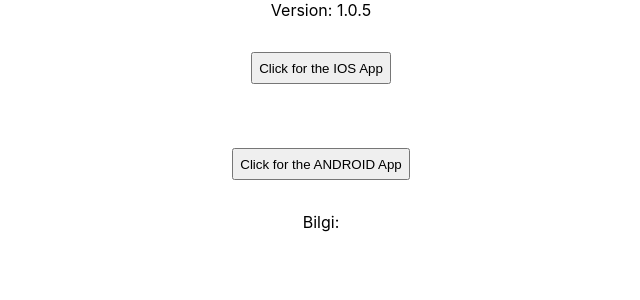
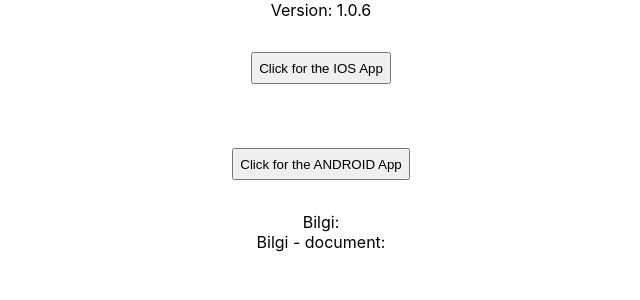
Before and after one commit to burak-selvi/mobile-app-test, a React (Create React App) app: page / in a window 1280 px wide. Shown: the top 300 px of the page, without its empty margins (319-959 px from the left). Built offline with nearby package versions, Linux system fonts and the light colour scheme.

Commit message:
Update 1.0.6

```diff
--- a/src/App.js
+++ b/src/App.js
@@ -31,10 +31,11 @@
 
   return (
     <div className="container">
-      <div>Version: 1.0.5</div>
+      <div>Version: 1.0.6</div>
       <button onClick={onClickIosApp}>Click for the IOS App</button>
       <button onClick={onClickAndroidApp}>Click for the ANDROID App</button>
       <div>Bilgi: {text}</div>
+      <div>Bilgi - document: {document.hidden}</div>
       {/* <iframe title="app" src={iframeSrc} id="l" width="1" height="1" style={{visibility: 'hidden'}}></iframe> */}
     </div>
   );
```
